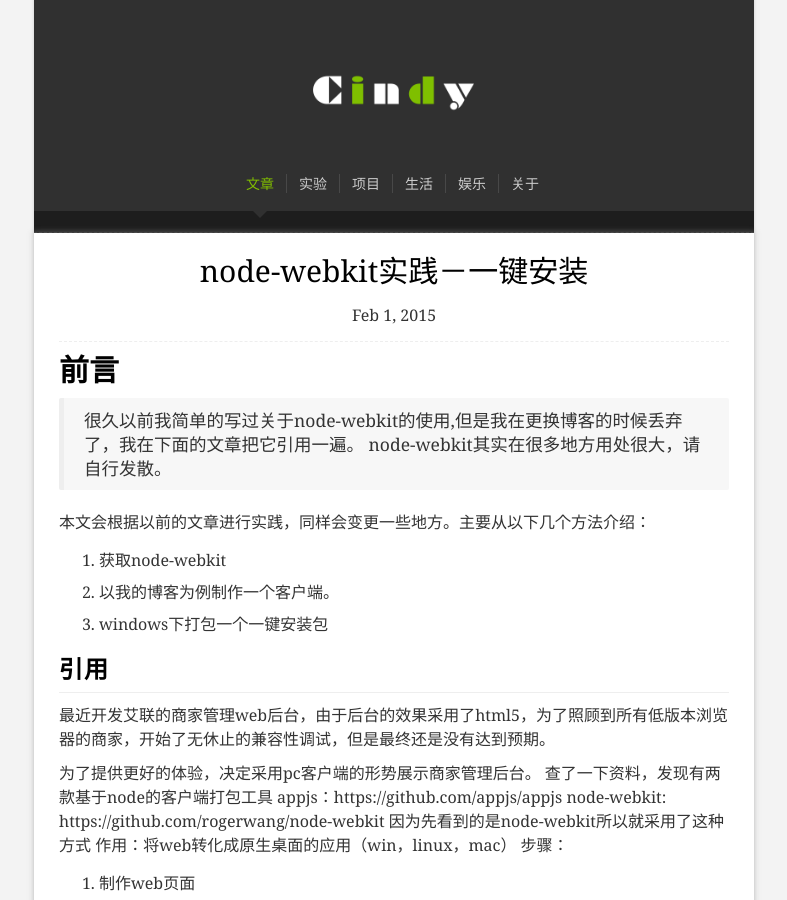
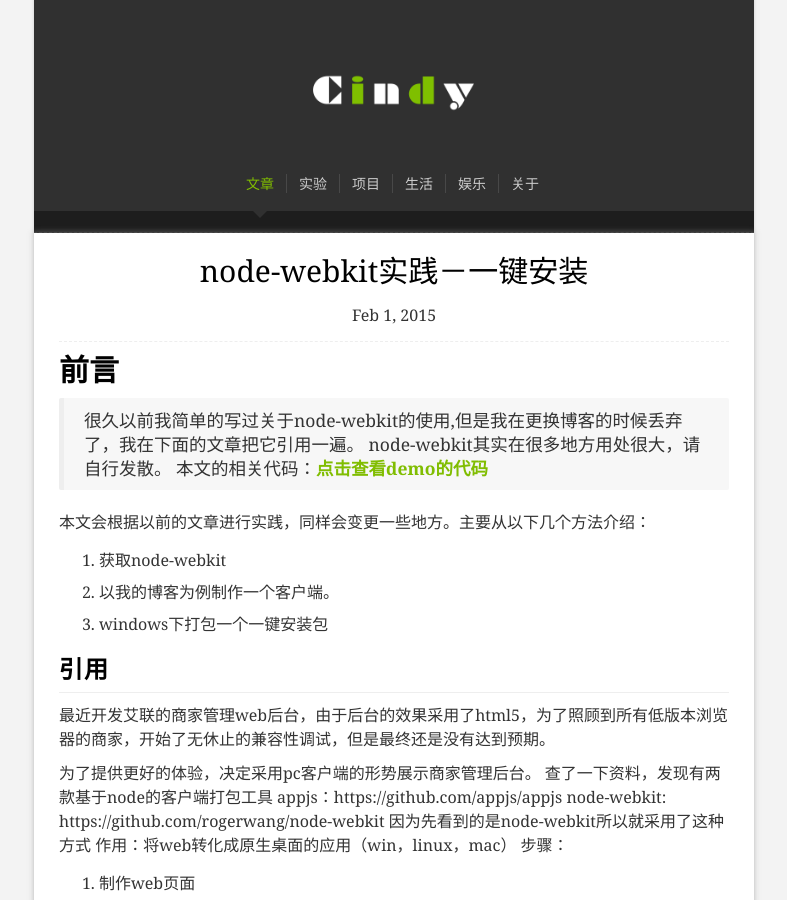
Before and after one commit to icindy/icindy.github.io, a Jekyll site: the page built from _posts/2015-02-01-node-webkit-do.md, in a window 1280 px wide and 900 px high. Shown: the whole window, without its empty margins (246-1033 px from the left). Built offline with Jekyll 4.4.1, drawn with Linux system fonts in a browser that asks for light colours; nearby versions of some CDN libraries; comment, search, counter and statistics services are not loaded; some of the changed text lies outside the part shown.

Commit message:
node-webkit实践－一键安装

```diff
--- a/_posts/2015-02-01-node-webkit-do.md
+++ b/_posts/2015-02-01-node-webkit-do.md
@@ -9,6 +9,7 @@ tag: fontend
 #前言
  >很久以前我简单的写过关于node-webkit的使用,但是我在更换博客的时候丢弃了，我在下面的文章把它引用一遍。
  >node-webkit其实在很多地方用处很大，请自行发散。
+ >本文的相关代码：[点击查看demo的代码](https://github.com/icindy/node-webkit-demo)
 
 本文会根据以前的文章进行实践，同样会变更一些地方。主要从以下几个方法介绍：
  1. 获取node-webkit
@@ -74,9 +75,9 @@ node-webkit: https://github.com/rogerwang/node-webkit
 
     "icon": "logo.png",
 
-    "toolbar": true,
+    "toolbar": false,
 
-    "frame": false,
+    "frame": true,
 
     "width": 320,
 
@@ -92,18 +93,25 @@ node-webkit: https://github.com/rogerwang/node-webkit
 
  打包：在windows下打包cindy文件夹下文件为cindy.zip打包，并修改名字为cindy.nw
  打包exe: `copy /b nw.exe+cindy.nw cindy.exe`
+ ![软件包图片2](/images/post/node-webkit/dos2.png)
 
  这样就会在文件夹下又一个cindy.exe，点击运行就会看到相应的效果。
+ ![软件包图片3](/images/post/node-webkit/xg1.png)
+
 
  不过。你不要以为这样就大功告成了，你尝试把cindy.exe单独拿出来运行，貌似不能运行了。为什么？以为它的运行是依赖包内的chrome的，你单独拿出来当然不能运行了。不过别急，继续往下面看，教你如何打包安装包。
 
  > 切换到windows电脑。有点不习惯。
 
-
-
-
-
-
-##windows下打包
+##windows下封装
 
  >趣：由于我目前用的是mac，没有win系统，所以把我尘封已久的电脑拿出来了，画质不好不要怪我。
+
+ node-webkit官方建议使用的封装软件是Inno
+ 具体的使用方式可以参考这里[如何封装EXE安装程序](http://jingyan.baidu.com/article/36d6ed1f50ecfc1bcf4883aa.html)
+
+ 我已经按照这个步骤封装了我的博客exe，[参见这里cindysetup.exe](https://github.com/icindy/node-webkit-demo)
+
+ ## 说在后面
+
+ 本文是针对windows进行封装，你也可以尝试使用mac，linux下的封装。希望你能够分享下。
```
Also changed, not shown: images/post/node-webkit/dos1.PNG (added), images/post/node-webkit/dos2.PNG (added), images/post/node-webkit/dos3.PNG (added), images/post/node-webkit/xg1.PNG (added).
